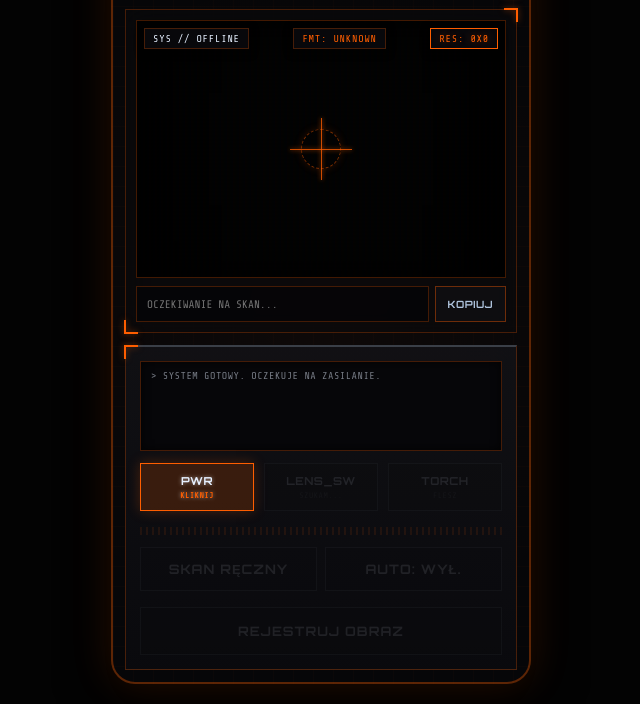
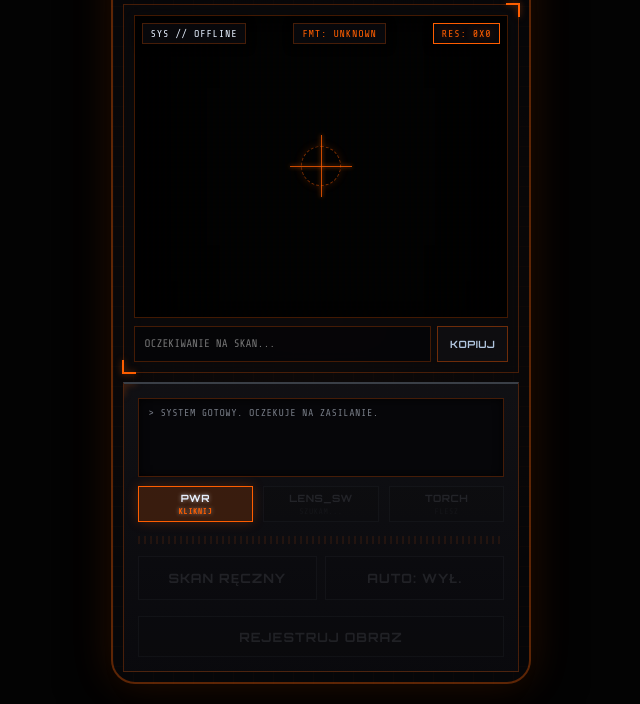
Before and after one commit to s-pro-v/scan, a plain HTML site: page index.html in a window 1280 px wide. Shown: the part 96-800 px from the top of the page, without its empty margins (319-959 px from the left). Drawn offline with nearby package versions, Linux system fonts and the light colour scheme.

```diff
--- a/styles.css
+++ b/styles.css
@@ -55,9 +55,9 @@
      --font-tech: 'Share Tech Mono', monospace;
 
      /* Sizes / Spacings */
-     --spacing-env: 12px;
-     --spacing-padding: 12px;
-     --spacing-gap: 12px;
+     --spacing-env: clamp(6px, 1.2vh, 12px);
+     --spacing-padding: clamp(6px, 1.2vh, 12px);
+     --spacing-gap: clamp(6px, 1.2vh, 12px);
      --corner-size: 14px;
      --radius-emulator: 24px;
 
@@ -98,8 +98,8 @@
  }
 
  .oxy-mobile-env {
-     display: grid;
-     grid-template-rows: auto 1fr auto;
+     display: flex;
+     flex-direction: column;
      gap: var(--spacing-gap);
      height: 100dvh;
      width: 100vw;
@@ -262,6 +262,8 @@
      border: 1px solid var(--border-color);
      background: var(--bg-viewport);
      position: relative;
+     height: 50%;
+     flex-shrink: 0;
  }
 
  .viewport-header {
@@ -416,11 +418,15 @@
      background: var(--bg-footer-gradient);
      display: flex;
      flex-direction: column;
-     gap: 12px;
+     gap: clamp(6px, 1.2vh, 12px);
+     flex-grow: 1;
+     justify-content: space-between;
+     overflow: hidden;
  }
 
  .terminal-log {
-     height: clamp(65px, 12vh, 90px);
+     flex: 1 1 50px;
+     min-height: 45px;
      border: 1px solid var(--border-color);
      padding: 8px 10px;
      background-color: var(--bg-terminal);
@@ -639,19 +645,19 @@
  }
 
  .tool-btn {
-     padding: 10px 6px;
-     font-size: 11px;
+     padding: 8px 6px;
+     font-size: 10px;
      letter-spacing: 0.5px;
-     height: 48px;
+     height: clamp(32px, 4.5vh, 40px);
  }
 
  .massive-btn {
-     padding: 14px;
-     font-size: 13px;
+     padding: 10px 14px;
+     font-size: clamp(11px, 1.6vh, 13px);
      font-weight: 700;
      letter-spacing: 1px;
      border-width: 1.5px;
-     min-height: 48px;
+     min-height: clamp(38px, 5.2vh, 48px);
  }
 
  .scan-action {
```
